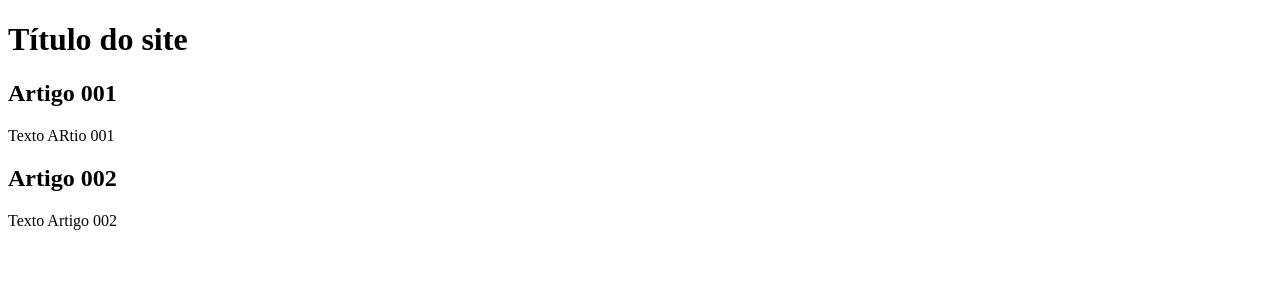
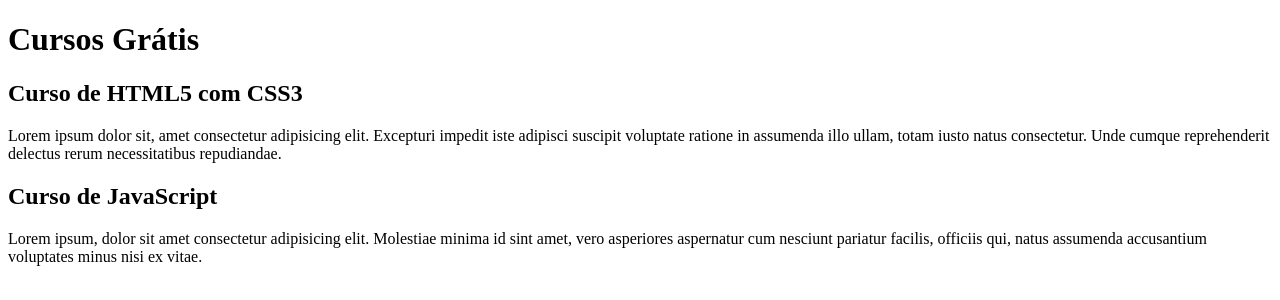
Before and after one commit to Edsonjr05/projeto-site, a plain HTML site: page index.html in a window 1280 px wide. Drawn offline with Linux system fonts and the light colour scheme.

Commit message:
comecei a escrever o conteudo

```diff
--- a/index.html
+++ b/index.html
@@ -9,15 +9,15 @@
 <body>
     <main>
         <header>
-            <h1>Título do site</h1>
+            <h1>Cursos Grátis</h1>
         </header>
         <article>
-            <h2>Artigo 001</h2>
-            <p>Texto ARtio 001</p>
+            <h2>Curso de HTML5 com CSS3</h2>
+            <p>Lorem ipsum dolor sit, amet consectetur adipisicing elit. Excepturi impedit iste adipisci suscipit voluptate ratione in assumenda illo ullam, totam iusto natus consectetur. Unde cumque reprehenderit delectus rerum necessitatibus repudiandae.</p>
         </article>
         <article>
-            <h2>Artigo 002</h2>
-            <p>Texto Artigo 002</p>
+            <h2>Curso de JavaScript</h2>
+            <p>Lorem ipsum, dolor sit amet consectetur adipisicing elit. Molestiae minima id sint amet, vero asperiores aspernatur cum nesciunt pariatur facilis, officiis qui, natus assumenda accusantium voluptates minus nisi ex vitae.</p>
         </article>
 
     </main>
```
